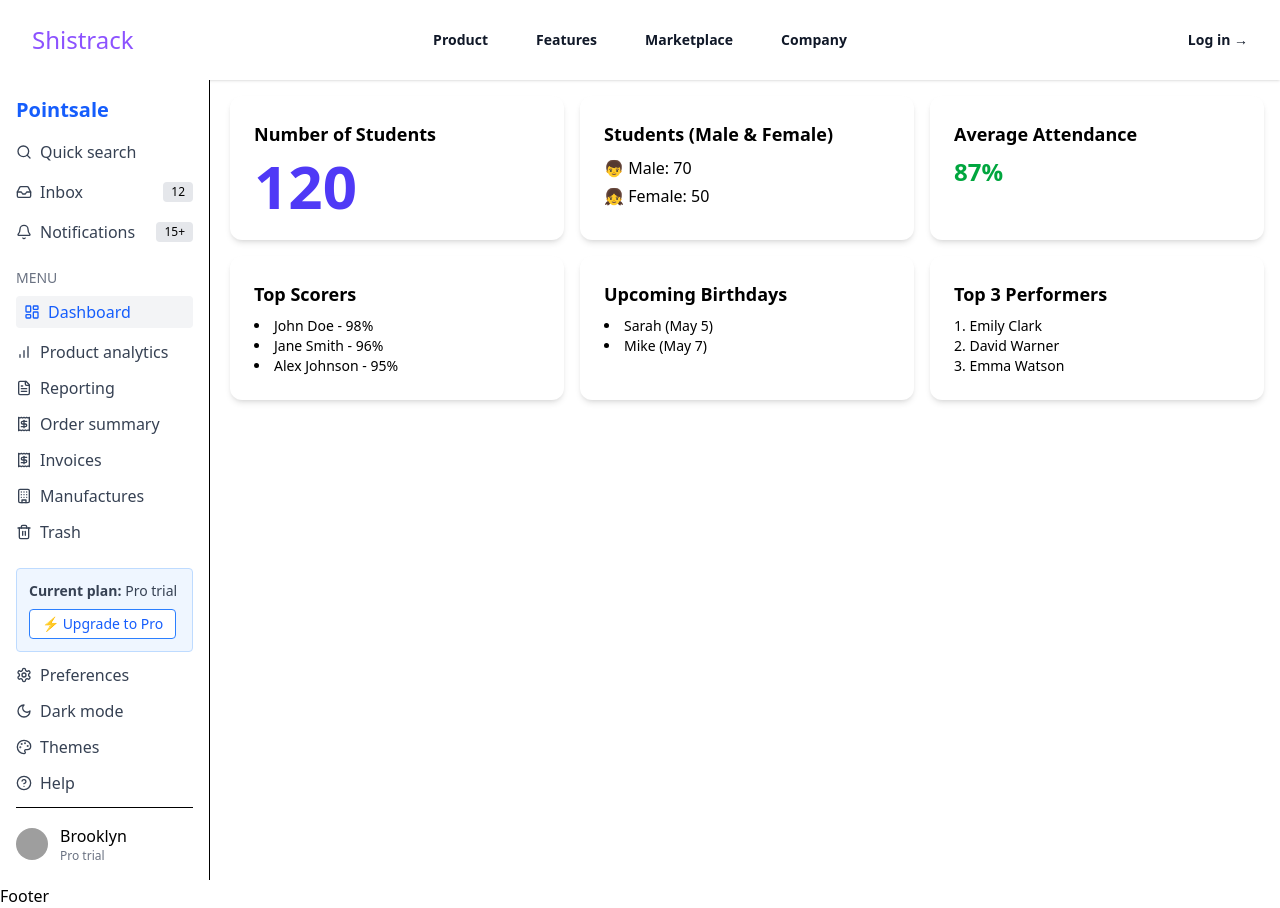
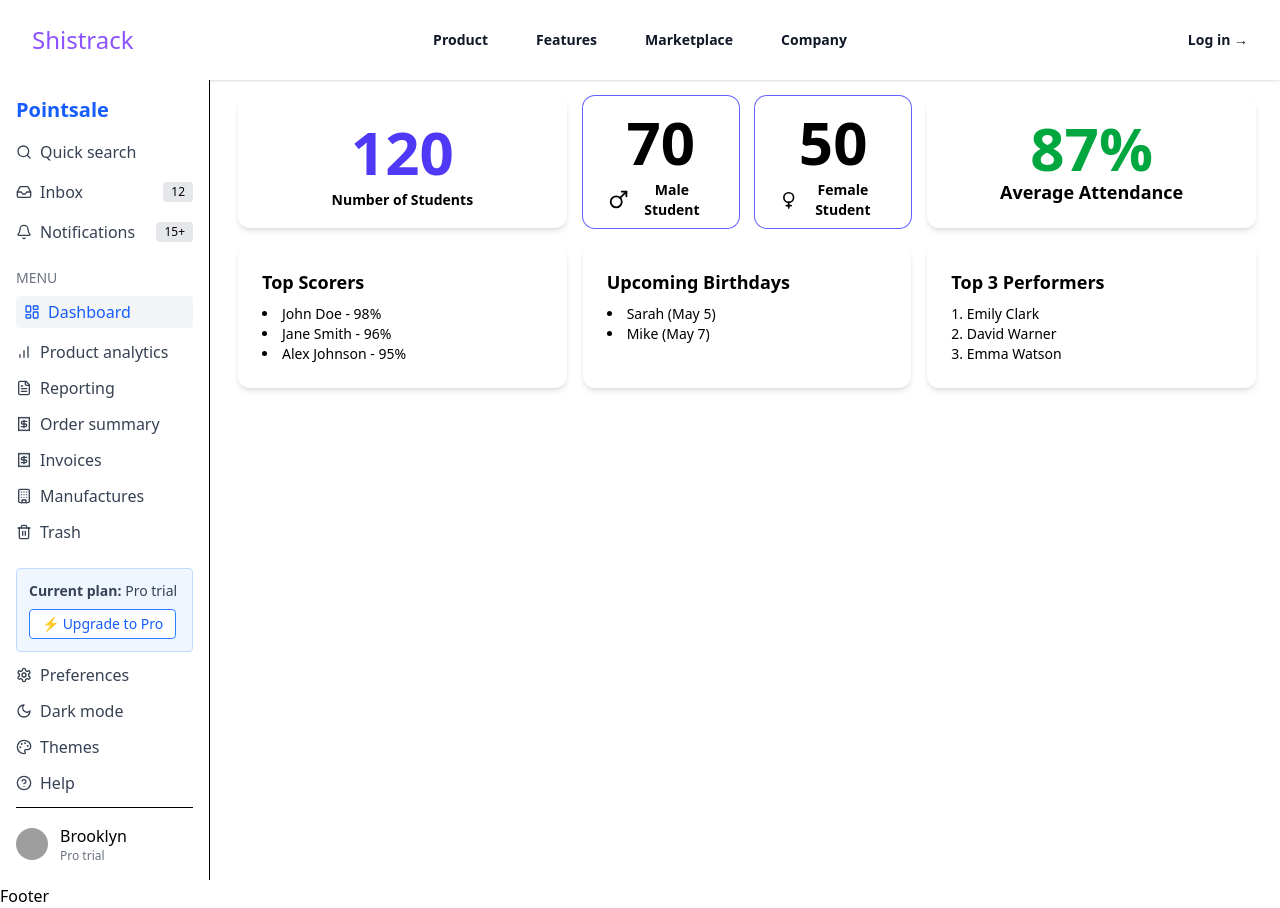
Before and after one commit to djbravo12/shistrack, a React (Vite) app: page / in a window 1280 px wide. Built offline with nearby package versions, Linux system fonts and the light colour scheme; grey boxes are pictures that could not be loaded; a web font is replaced by a local one.

Commit message:
Design the layouts of the Class Components

```diff
--- a/CHANGELOG.json
+++ b/CHANGELOG.json
@@ -50,5 +50,21 @@
                 ""
             ]
         }
+    },
+    {
+        "version": "1.1.0",
+        "date": "2025-04-29",
+        "summary": "Frontend Component Creation",
+        "details": {
+            "features": [
+                "Design the layouts of the Components - NnumberOfStudents, Highest Marks, AverageAttenance, Topperformer, StudentGenderCount and Upcoming Birthdays"
+            ],
+            "bugs": [
+                ""
+            ],
+            "security": [
+                ""
+            ]
+        }
     }
 ]
--- a/src/Components/Class_Dashboard_Component/AverageAttendance.jsx
+++ b/src/Components/Class_Dashboard_Component/AverageAttendance.jsx
@@ -2,9 +2,9 @@ import React from 'react';
 
 function AverageAttendance() {
   return (
-    <div className="bg-white p-6 rounded-xl shadow-md hover:shadow-lg transition-all">
+    <div className="bg-white pt-4 pb-2 rounded-xl shadow-md group hover:shadow-lg hover:bg-green-600 hover:text-white transition-all flex flex-col justify-center items-center">
+      <p className="text-6xl font-bold text-green-600 text-center group-hover:text-white">87%</p>
       <h2 className="text-lg font-semibold mb-2">Average Attendance</h2>
-      <p className="text-2xl font-bold text-green-600">87%</p>
     </div>
   );
 }
--- a/src/Components/Class_Dashboard_Component/ClassDashboard.jsx
+++ b/src/Components/Class_Dashboard_Component/ClassDashboard.jsx
@@ -17,7 +17,8 @@ import UpcomingBirthdays from './UpcomingBirthdays';
 class ClassPage extends Component {
     render() {
         return (
-            <div className="p-4 grid gap-4 sm:grid-cols-2 lg:grid-cols-3">
+            <div className="max-w-6xl flex flex-col mx-auto">
+                <div className='p-4 lg:px-6 grid  gap-4 sm:grid-cols-2 lg:grid-cols-3'>
                     <NumberOfStudents />
                     <StudentsGenderCount />
                     <AverageAttendance />
@@ -25,6 +26,7 @@ class ClassPage extends Component {
                     <UpcomingBirthdays />
                     <TopPerformers />
                 </div>
+            </div>
         );
     }
 }
--- a/src/Components/Class_Dashboard_Component/NumberOfStudents.jsx
+++ b/src/Components/Class_Dashboard_Component/NumberOfStudents.jsx
@@ -1,10 +1,16 @@
 import React from 'react';
+// import StudentsGenderCount from './StudentsGenderCount';
 
 function NumberOfStudents() {
   return (
-    <div className="bg-white p-6 rounded-xl shadow-md hover:shadow-lg transition-all">
-      <h2 className="text-lg font-semibold mb-2">Number of Students</h2>
-      <p className="text-6xl font-bold text-indigo-600">120</p>
+    <div className="bg-white pt-4 pb-2 rounded-xl shadow-md group hover:shadow-lg hover:bg-indigo-700 hover:text-white transition-all flex flex-col justify-center items-center">
+      <div className="py-2">
+        <p className="text-6xl font-bold text-indigo-600 text-center group-hover:text-white">120</p>
+        <h2 className="text-sm mt-2 font-semibold text-center">Number of Students</h2>
+      </div>
+      {/* <div className=" sm:max-w-lg" > */}
+        {/* <StudentsGenderCount className="group-hover:text-white  transition-all" /> */}
+      {/* </div> */}
     </div>
   );
 }
--- a/src/Components/Class_Dashboard_Component/StudentsGenderCount.jsx
+++ b/src/Components/Class_Dashboard_Component/StudentsGenderCount.jsx
@@ -1,11 +1,24 @@
 import React from 'react';
+import { Mars, Venus } from 'lucide-react'; // Importing the Mars icon from Lucide react
 
 function StudentsGenderCount() {
   return (
-    <div className="bg-white p-6 rounded-xl shadow-md hover:shadow-lg transition-all">
-      <h2 className="text-lg font-semibold mb-2">Students (Male & Female)</h2>
-      <p className="text-md mb-1">👦 Male: 70</p>
-      <p className="text-md">👧 Female: 50</p>
+    <div className={` bg-white group flex flex-row justify-evenly sm:jusify-between gap-4`}>
+      {/* <h2 className="text-lg font-semibold mb-2">Students (Male & Female)</h2> */}
+      <div className='w-1/2 flex flex-col justify-center items-center pt-4 pb-2 px-6 rounded-xl rounded-xl ring ring-indigo-500 hover:shadow-lg transition-all'>
+        <p className='text-4xl lg:text-6xl  font-bold'>70</p>
+        <div className="flex items-center justify-center mt-2">
+          <Mars className={`text-[#4f46e5 ]`} />
+          <p className="text-sm font-semibold text-center">Male Student</p>
+        </div>
+      </div>
+      <div className='w-1/2 flex flex-col justify-center items-center pt-4 pb-2 px-6 rounded-xl rounded-xl  ring ring-indigo-500 hover:shadow-lg transition-all'>
+
+        <p className="text-4xl lg:text-6xl font-bold ">50</p>
+        <div className="flex items-center justify-center mt-2">
+          <Venus className={`text-[#4f46e5 ]  `} />
+          <p className="text-sm font-semibold text-center">Female Student</p></div>
+      </div>
     </div>
   );
 }
```
Lines whose indentation alone changed are shown as unchanged.
